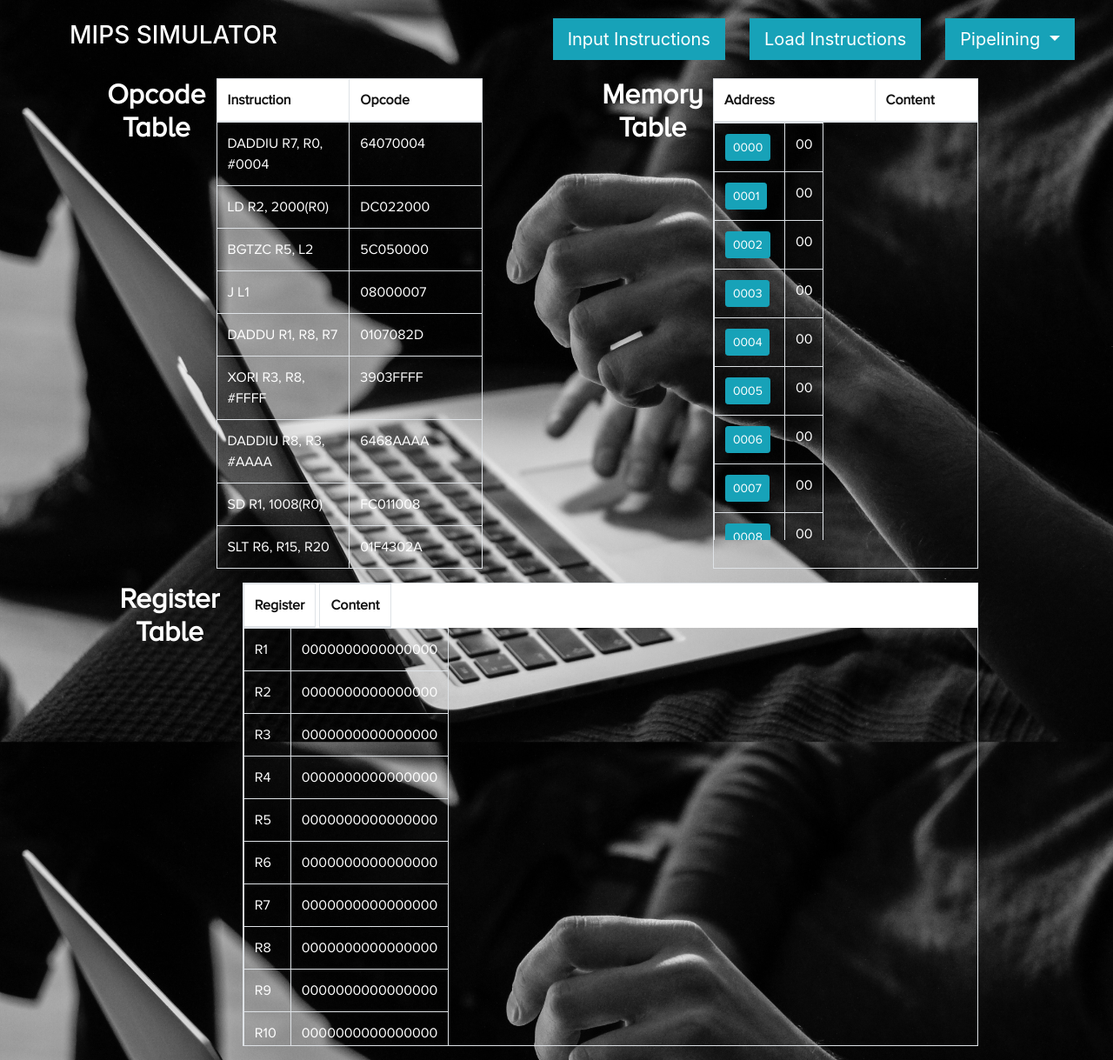
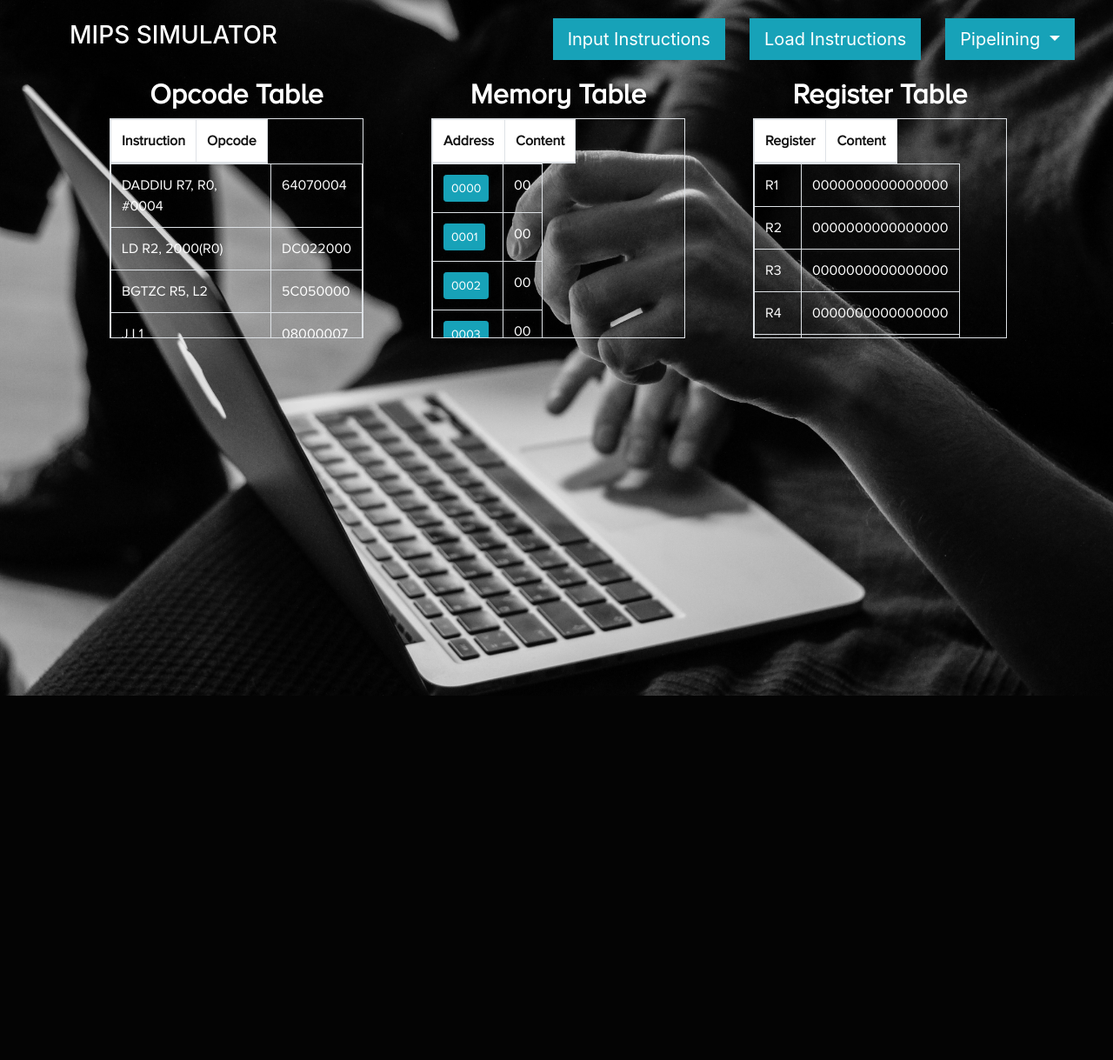
Before and after one commit to homeostaceys/microMIPS, a Django app: page /load/ in a window 1280 px wide. Shown: the whole page at 87% size. After the commit the page ends 800 px from the top, so only its background shows below. Run offline with Django 3.2, Linux system fonts and the light colour scheme; data comes from the database, SQL or seed files in the repository; some libraries are stand-ins or nearby versions.

Commit message:
Add files via upload

```diff
--- a/microMIPs/mips/templates/mips/load.html
+++ b/microMIPs/mips/templates/mips/load.html
@@ -59,19 +59,19 @@
     </div>
 </div>
 <div class="container ml-lg-5">
-  <div class="row ">
+  <!--<div class="row ">-->
     <!--Opcode Table-->
 
-        <div class="col  ml-lg-5 mr-lg-5">
+        <div class="col  ml-lg-5" style="display: flex; justify-content:center; flex-direction:column; clear: both; overflow: auto; width: 1000px;">
             <h2 align="center"><strong class="text-white">Opcode Table</strong></h2>
-            <table class="table table-bordered" style="table-layout: fixed;" >
-                <thead>
-                    <tr style="background-color: white; color: #111111;">
+            <table class="table table-bordered" width="100%" style="float: left;" >
+                <thead style="display: inline-block;width: 100%;">
+                    <tr style="background-color: white; color: #111111; position: relative;">
                         <th>Instruction</th>
                         <th>Opcode</th>
                     </tr>
                 </thead>
-                <tbody style="color: white;overflow-y: scroll; height: 30em; overflow: auto;">
+                <tbody style="height: 200px; display: inline-block; width: 100%; overflow: auto; color: white;">
                     {% for instr in instrclist %}
                     <tr>
                         <td>{{ instr.instruction }}</td>
@@ -84,16 +84,16 @@
             </table>
       </div>
     <!--Memory Table-->
-       <div class="col ml-lg-5 mr-lg-5">
+       <div class="col ml-lg-5 " style="display: flex; justify-content:center; flex-direction:column;">
             <h2  align="center"><strong class="text-white" >Memory Table</strong></h2>
-            <table class="table table-bordered" >
-                <thead>
-                    <tr style="background-color: white; color: #111111;">
+            <table class="table table-bordered" width="100%" style="width: 100%; display:block;">
+                <thead style="display: inline-block; width: 100%;">
+                    <tr style="background-color: white; color: #111111; position: relative;">
                         <th>Address</th>
                         <th>Content</th>
                     </tr>
                 </thead>
-                <tbody style="color: white; overflow: scroll; height: 30em; display:inline-block;">
+                <tbody style="height: 200px; display: inline-block; width: 100%; overflow: auto; color: white;">
                     {% for mem in mem1list %}
 
                     <tr>
@@ -120,16 +120,16 @@
 
         <!--Register Table-->
 
-        <div class=" ml-lg-5 col mr-lg-5">
+        <div class="col ml-lg-5 "  style="display: flex; justify-content:center; flex-direction:column;">
             <h2 align="center"><strong class="text-white">Register Table</strong></h2>
-            <table class="table table-bordered">
-                <thead>
-                    <tr style="background-color: white; color: #111111;display: block;">
-                        <th  style="display: inline-block;">Register</th>
-                        <th  style="display: inline-block;">Content</th>
+            <table class="table table-bordered" width="100%" style="width: 100%; display:block;">
+                <thead style="display: inline-block; width: 100%; ">
+                    <tr style="background-color: white; color: #111111; position: relative;">
+                        <th>Register</th>
+                        <th>Content</th>
                     </tr>
                 </thead>
-                <tbody style=" color: white;overflow-y: scroll; display: inline-block; height: 30em;">
+                <tbody style="height: 200px; display: inline-block; width: 100%; overflow: auto; color: white;">
                     {% for reg in reglist %}
                     <tr>
                         <td>R{{ reg.regnum }}</td>
@@ -141,7 +141,7 @@
             </table>
         </div>
 
-  </div>
+  <!--</div>-->
 </div>
 </div>
 
```
